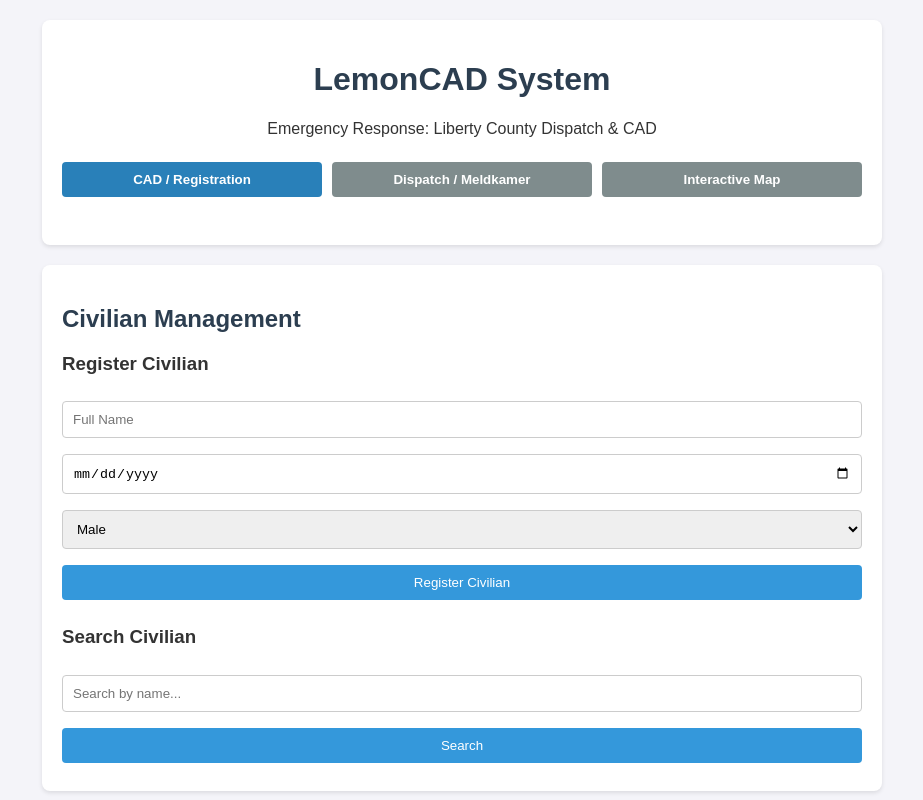
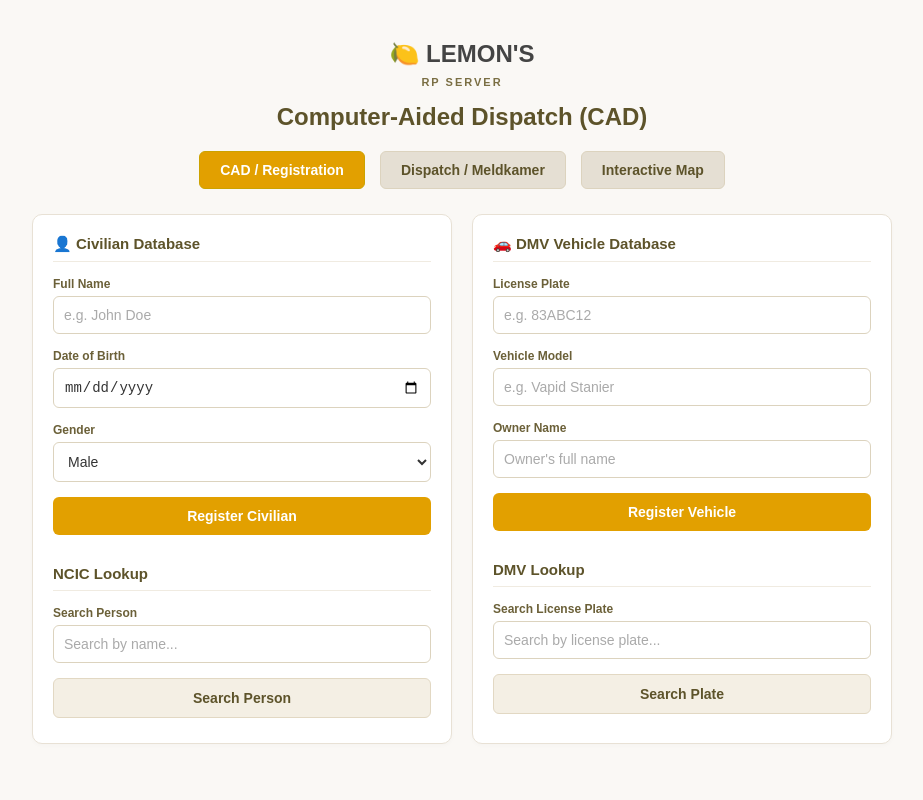
Before and after one commit to ChainPlays/lemoncad, a website: page public/index.html in a window 1280 px wide. Both pictures are taken after a click on the button "CAD / Registration". Shown: the top 800 px of the page, without its empty margins (178-1101 px from the left). Drawn offline with Linux system fonts and the light colour scheme.

Commit message:
Refactor index.html for improved layout and styles
Updated HTML structure and styles for the LemonCAD system, including changes to the header, navigation buttons, and layout for civilian and vehicle management sections.

```diff
--- a/public/index.html
+++ b/public/index.html
@@ -7,88 +7,157 @@
     <style>
         body {
             font-family: Arial, sans-serif;
-            background-color: #f4f4f9;
-            color: #333;
+            background-color: #faf8f5;
+            color: #444;
             margin: 0;
             padding: 20px;
         }
-        h1, h2 {
-            color: #2c3e50;
-        }
-        .container {
-            max-width: 800px;
-            margin: 0 auto;
-            background: #fff;
-            padding: 20px;
-            border-radius: 8px;
-            box-shadow: 0 2px 4px rgba(0,0,0,0.1);
+        .header-container {
+            text-align: center;
             margin-bottom: 20px;
         }
-        /* Navigatie menu bovenin */
+        h1 {
+            color: #5d532a;
+            font-size: 24px;
+            margin: 10px 0 20px 0;
+            text-align: center;
+            font-weight: bold;
+        }
+        /* Navigatie menu */
         .navbar {
             display: flex;
             justify-content: center;
-            gap: 10px;
-            margin-bottom: 20px;
+            gap: 15px;
+            margin-bottom: 25px;
         }
         .nav-btn {
-            background-color: #7f8c8d;
-            color: white;
-            border: none;
+            background-color: #e5dfd3;
+            color: #5d532a;
+            border: 1px solid #dcd3be;
             padding: 10px 20px;
-            border-radius: 4px;
+            border-radius: 6px;
             cursor: pointer;
             font-weight: bold;
+            font-size: 14px;
+            transition: all 0.2s;
         }
-        .nav-btn.active {
-            background-color: #2980b9;
+        .nav-btn.active, .nav-btn:hover {
+            background-color: #e2a000;
+            color: #fff;
+            border-color: #cca200;
         }
-        .nav-btn:hover {
-            background-color: #34495e;
+        /* Layout grid exact zoals in je ontwerp */
+        .grid-container {
+            display: flex;
+            flex-wrap: wrap;
+            justify-content: center;
+            gap: 20px;
+            max-width: 900px;
+            margin: 0 auto;
         }
-        /* Secties wisselen */
+        .card {
+            background: #fff;
+            border: 1px solid #e8e1d5;
+            border-radius: 10px;
+            padding: 20px;
+            width: 420px;
+            box-shadow: 0 2px 5px rgba(0,0,0,0.02);
+            box-sizing: border-box;
+        }
+        .full-width-card {
+            background: #fff;
+            border: 1px solid #e8e1d5;
+            border-radius: 10px;
+            padding: 20px;
+            max-width: 864px;
+            margin: 0 auto;
+            box-shadow: 0 2px 5px rgba(0,0,0,0.02);
+            box-sizing: border-box;
+        }
         .page-section {
             display: none;
         }
         .page-section.active {
             display: block;
         }
-        input, select, button {
+        h3 {
+            color: #5d532a;
+            font-size: 15px;
+            margin-top: 0;
+            margin-bottom: 15px;
+            border-bottom: 1px solid #f0ebe1;
+            padding-bottom: 8px;
+        }
+        label {
+            display: block;
+            font-size: 12px;
+            font-weight: bold;
+            color: #6b6038;
+            margin-bottom: 5px;
+        }
+        input, select, textarea {
             width: 100%;
             padding: 10px;
-            margin: 8px 0;
-            display: inline-block;
-            border: 1px solid #ccc;
-            border-radius: 4px;
+            margin-bottom: 15px;
+            border: 1px solid #dcd3be;
+            border-radius: 6px;
             box-sizing: border-box;
+            font-size: 14px;
+            background-color: #fff;
+            color: #333;
         }
-        .action-btn {
-            background-color: #3498db;
+        input::placeholder {
+            color: #aaa;
+        }
+        .btn-primary {
+            background-color: #e2a000;
             color: white;
             border: none;
+            padding: 11px;
+            width: 100%;
+            border-radius: 6px;
+            font-weight: bold;
+            font-size: 14px;
             cursor: pointer;
+            margin-bottom: 5px;
         }
-        .action-btn:hover {
-            background-color: #2980b9;
+        .btn-primary:hover {
+            background-color: #cc8f00;
+        }
+        .btn-secondary {
+            background-color: #f4efe4;
+            color: #5d532a;
+            border: 1px solid #e2d8c3;
+            padding: 11px;
+            width: 100%;
+            border-radius: 6px;
+            font-weight: bold;
+            font-size: 14px;
+            cursor: pointer;
+            margin-bottom: 5px;
+        }
+        .btn-secondary:hover {
+            background-color: #e9e2d3;
         }
         .result-box {
-            background: #f9f9f9;
-            border: 1px dashed #f39c12;
-            padding: 15px;
-            border-radius: 5px;
+            background: #faf8f5;
+            border: 1px dashed #dcd3be;
+            padding: 12px;
+            border-radius: 6px;
             margin-top: 10px;
+            font-size: 13px;
         }
         .dispatch-card {
-            background: #ffeaa7;
-            border-left: 5px solid #d63031;
-            padding: 10px;
+            background: #fff8e8;
+            border-left: 4px solid #e2a000;
+            padding: 12px;
             margin-top: 10px;
             border-radius: 4px;
+            font-size: 13px;
         }
-        /* Iframe voor de interactieve map */
         .map-frame {
             width: 100%;
-            height: 650px;
+            height: 600px;
             border: none;
             border-radius: 6px;
         }
@@ -96,11 +165,13 @@
 </head>
 <body>
 
-    <div class="container" style="text-align: center;">
-        <h1>LemonCAD System</h1>
-        <p>Emergency Response: Liberty County Dispatch & CAD</p>
+    <div class="header-container">
+        <!-- Server Header Branding -->
+        <h2>🍋 LEMON'S</h2>
+        <div style="font-size: 11px; font-weight: bold; letter-spacing: 2px; color: #7a6e43; margin-top: -12px; margin-bottom: 15px;">RP SERVER</div>
+        <h1>Computer-Aided Dispatch (CAD)</h1>
 
-        <!-- Bovenste navigatie-knopjes -->
+        <!-- Navigatie menu in dezelfde stijl -->
         <div class="navbar">
             <button class="nav-btn active" id="btnReg" onclick="switchTab('registration')">CAD / Registration</button>
             <button class="nav-btn" id="btnDisp" onclick="switchTab('dispatch')">Dispatch / Meldkamer</button>
@@ -108,97 +179,113 @@
         </div>
     </div>
 
-    <!-- SECTIE 1: REGISTRATION & SEARCH -->
+    <!-- SECTIE 1: REGISTRATION & LOOKUP -->
     <div id="section-registration" class="page-section active">
-        <!-- Burger Zoeken / Registreren -->
-        <div class="container">
-            <h2>Civilian Management</h2>
-            <h3>Register Civilian</h3>
-            <input type="text" id="civName" placeholder="Full Name">
+        <div class="grid-container">
+            <!-- Linker Kolom: Civilian Database & NCIC Lookup -->
+            <div class="card">
+                <h3>👤 Civilian Database</h3>
+                <label>Full Name</label>
+                <input type="text" id="civName" placeholder="e.g. John Doe">
+
+                <label>Date of Birth</label>
                 <input type="date" id="civDob">
+
+                <label>Gender</label>
                 <select id="civGender">
                     <option value="Male">Male</option>
                     <option value="Female">Female</option>
                     <option value="Unknown">Other</option>
                 </select>
-            <button class="action-btn" onclick="registerCivilian()">Register Civilian</button>
 
-            <h3>Search Civilian</h3>
+                <button class="btn-primary" onclick="registerCivilian()">Register Civilian</button>
+
+                <h3 style="margin-top: 25px;">NCIC Lookup</h3>
+                <label>Search Person</label>
                 <input type="text" id="searchCivName" placeholder="Search by name...">
-            <button class="action-btn" onclick="searchCivilian()">Search</button>
+                <button class="btn-secondary" onclick="searchCivilian()">Search Person</button>
                 <div id="civResult" class="result-box" style="display:none;"></div>
             </div>
 
-        <!-- Voertuig Zoeken / Registreren -->
-        <div class="container">
-            <h2>Vehicle Management</h2>
-            <h3>Register Vehicle</h3>
-            <input type="text" id="vehPlate" placeholder="License Plate">
-            <input type="text" id="vehModel" placeholder="Vehicle Model">
-            <input type="text" id="vehOwner" placeholder="Owner Name">
-            <button class="action-btn" onclick="registerVehicle()">Register Vehicle</button>
+            <!-- Rechter Kolom: DMV Vehicle Database & DMV Lookup -->
+            <div class="card">
+                <h3>🚗 DMV Vehicle Database</h3>
+                <label>License Plate</label>
+                <input type="text" id="vehPlate" placeholder="e.g. 83ABC12">
 
-            <h3>Search Vehicle</h3>
-            <input type="text" id="searchVehPlate" placeholder="Search by plate...">
-            <button class="action-btn" onclick="searchVehicle()">Search</button>
+                <label>Vehicle Model</label>
+                <input type="text" id="vehModel" placeholder="e.g. Vapid Stanier">
+
+                <label>Owner Name</label>
+                <input type="text" id="vehOwner" placeholder="Owner's full name">
+
+                <button class="btn-primary" onclick="registerVehicle()">Register Vehicle</button>
+
+                <h3 style="margin-top: 25px;">DMV Lookup</h3>
+                <label>Search License Plate</label>
+                <input type="text" id="searchVehPlate" placeholder="Search by license plate...">
+                <button class="btn-secondary" onclick="searchVehicle()">Search Plate</button>
                 <div id="vehResult" class="result-box" style="display:none;"></div>
+            </div>
         </div>
     </div>
 
     <!-- SECTIE 2: DISPATCH / MELDKAMER -->
     <div id="section-dispatch" class="page-section">
-        <div class="container">
-            <h2>🚨 Dispatch / Meldkamer</h2>
-            <h3>Create New Call</h3>
-            <input type="text" id="dispatchTitle" placeholder="Incident Title (e.g., Bank Robbery)">
-            <input type="text" id="dispatchLocation" placeholder="Location (e.g., Main Street)">
+        <div class="full-width-card">
+            <h3>🚨 Dispatch / Meldkamer</h3>
+
+            <label>Incident Title</label>
+            <input type="text" id="dispatchTitle" placeholder="e.g. Bank Robbery / Traffic Accident">
+
+            <label>Location</label>
+            <input type="text" id="dispatchLocation" placeholder="e.g. Main Street / Highway 1">
+
+            <label>Priority</label>
             <select id="dispatchPriority">
                 <option value="Normal">Normal Priority</option>
                 <option value="High">High Priority</option>
                 <option value="Emergency">🚨 EMERGENCY (Code 3)</option>
             </select>
-            <input type="text" id="dispatchDesc" placeholder="Description details...">
-            <button class="action-btn" onclick="createDispatch()">Dispatch Call</button>
 
-            <h3>Active Dispatches</h3>
-            <button class="action-btn" onclick="loadDispatches()">Refresh Calls</button>
+            <label>Description Details</label>
+            <textarea id="dispatchDesc" placeholder="Enter call details..." rows="3"></textarea>
+
+            <button class="btn-primary" onclick="createDispatch()">Dispatch Call</button>
+
+            <h3 style="margin-top: 25px;">Active Dispatches</h3>
+            <button class="btn-secondary" onclick="loadDispatches()" style="margin-bottom: 15px;">Refresh Calls</button>
             <div id="dispatchList"></div>
         </div>
     </div>
 
     <!-- SECTIE 3: INTERACTIVE MAP -->
     <div id="section-map" class="page-section">
-        <div class="container" style="max-width: 1000px;">
-            <h2>🗺️ Liberty County Interactive Map</h2>
-            <p>Live interactive map provided by ER:LC Hub.</p>
-            <!-- De iframe laadt de interactieve map direct in je CAD -->
+        <div class="full-width-card">
+            <h3>🗺️ Liberty County Interactive Map</h3>
+            <p style="font-size: 13px; color: #666; margin-bottom: 15px;">Live interactive map provided by ER:LC Hub.</p>
             <iframe class="map-frame" src="https://erlc-hub.pages.dev/" allowfullscreen></iframe>
         </div>
     </div>
 
     <script>
-        // --- Tabblad Wissel Functie ---
         function switchTab(tabName) {
-            // Verberg alle secties
             document.querySelectorAll('.page-section').forEach(sec => sec.classList.remove('active'));
-            // Maak alle knoppen inactief
             document.querySelectorAll('.nav-btn').forEach(btn => btn.classList.remove('active'));
 
-            // Activeer de juiste sectie en knop
             if (tabName === 'registration') {
                 document.getElementById('section-registration').classList.add('active');
                 document.getElementById('btnReg').classList.add('active');
             } else if (tabName === 'dispatch') {
                 document.getElementById('section-dispatch').classList.add('active');
                 document.getElementById('btnDisp').classList.add('active');
-                loadDispatches(); // Laad direct de meldingen als je naar dispatch gaat
+                loadDispatches();
             } else if (tabName === 'map') {
                 document.getElementById('section-map').classList.add('active');
                 document.getElementById('btnMap').classList.add('active');
             }
         }
 
-        // --- Burger Registreren ---
         async function registerCivilian() {
             var name = document.getElementById('civName').value;
             var dob = document.getElementById('civDob').value;
@@ -212,12 +299,13 @@
             var data = await res.json();
             if (res.ok) {
                 alert('Civilian registered successfully!');
+                document.getElementById('civName').value = '';
+                document.getElementById('civDob').value = '';
             } else {
                 alert('Error: ' + data.error);
             }
         }
 
-        // --- Burger Zoeken ---
         async function searchCivilian() {
             var name = document.getElementById('searchCivName').value;
             var res = await fetch('/api/civilians/search?name=' + encodeURIComponent(name));
@@ -232,7 +320,6 @@
             }
         }
 
-        // --- Voertuig Registreren ---
         async function registerVehicle() {
             var plate = document.getElementById('vehPlate').value;
             var model = document.getElementById('vehModel').value;
@@ -246,12 +333,14 @@
             var data = await res.json();
             if (res.ok) {
                 alert('Vehicle registered successfully!');
+                document.getElementById('vehPlate').value = '';
+                document.getElementById('vehModel').value = '';
+                document.getElementById('vehOwner').value = '';
             } else {
                 alert('Error: ' + data.error);
             }
         }
 
-        // --- Voertuig Zoeken ---
         async function searchVehicle() {
             var plate = document.getElementById('searchVehPlate').value;
             var res = await fetch('/api/vehicles/search?plate=' + encodeURIComponent(plate));
@@ -266,7 +355,6 @@
             }
         }
 
-        // --- Dispatch Aanmaken ---
         async function createDispatch() {
             var title = document.getElementById('dispatchTitle').value;
             var location = document.getElementById('dispatchLocation').value;
@@ -280,7 +368,7 @@
             });
 
             if (res.ok) {
-                alert('Dispatch call sent!');
+                alert('Dispatch call sent successfully!');
                 document.getElementById('dispatchTitle').value = '';
                 document.getElementById('dispatchLocation').value = '';
                 document.getElementById('dispatchDesc').value = '';
@@ -290,7 +378,6 @@
             }
         }
 
-        // --- Dispatches Ophalen & Tonen ---
         async function loadDispatches() {
             var res = await fetch('/api/dispatches');
             var dispatches = await res.json();
@@ -298,7 +385,7 @@
             listDiv.innerHTML = '';
 
             if (dispatches.length === 0) {
-                listDiv.innerHTML = '<p><i>No active dispatch calls.</i></p>';
+                listDiv.innerHTML = '<p style="font-size:13px; color:#777;"><i>No active dispatch calls.</i></p>';
                 return;
             }
 
```
Lines whose indentation alone changed are shown as unchanged.
